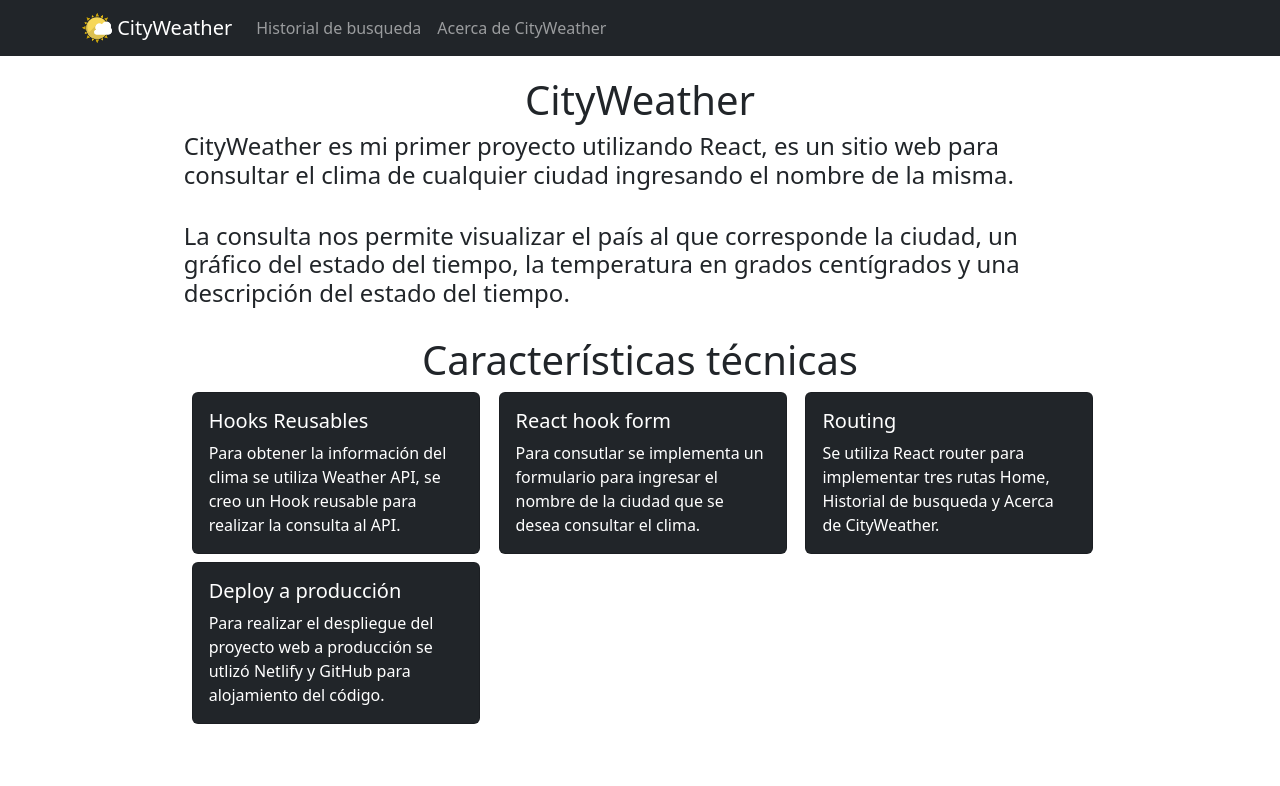
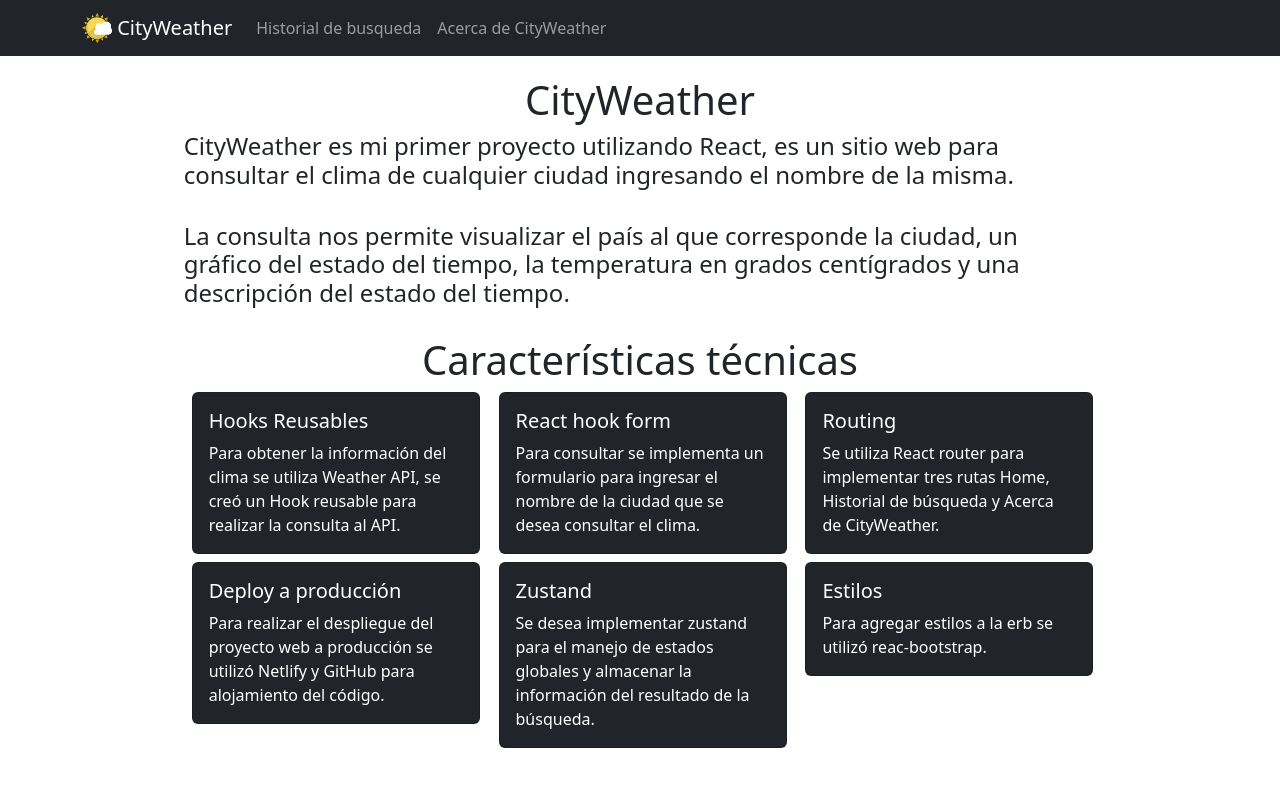
Before and after one commit to JhonnyRubioG/bootcamp-react-project, a React (Vite) app: page /about in a window 1280 px wide. Shown: the top 786 px of the page. Built offline with nearby package versions, Linux system fonts and the light colour scheme.

Commit message:
Se agrega información en about us

```diff
--- a/src/views/AboutUs/index.tsx
+++ b/src/views/AboutUs/index.tsx
@@ -29,7 +29,7 @@ const About = () => {
                                 <Card.Body>
                                     <Card.Title>Hooks Reusables</Card.Title>
                                     <Card.Text>
-                                        Para obtener la información del clima se utiliza Weather API, se creo
+                                        Para obtener la información del clima se utiliza Weather API, se creó
                                         un Hook reusable para realizar la consulta al API.
                                     </Card.Text>
                                 </Card.Body>
@@ -41,7 +41,7 @@ const About = () => {
                                 <Card.Body>
                                     <Card.Title>React hook form</Card.Title>
                                     <Card.Text>
-                                        Para consutlar se implementa un formulario para ingresar el nombre de la ciudad que
+                                        Para consultar se implementa un formulario para ingresar el nombre de la ciudad que
                                         se desea consultar el clima.
                                     </Card.Text>
                                 </Card.Body>
@@ -54,7 +54,7 @@ const About = () => {
                                     <Card.Title>Routing</Card.Title>
                                     <Card.Text>
                                         Se utiliza React router para implementar tres rutas Home, Historial de
-                                        busqueda y Acerca de CityWeather.
+                                        búsqueda y Acerca de CityWeather.
                                     </Card.Text>
                                 </Card.Body>
                             </Card>
@@ -65,8 +65,31 @@ const About = () => {
                                 <Card.Body>
                                     <Card.Title>Deploy a producción</Card.Title>
                                     <Card.Text>
-                                        Para realizar el despliegue del proyecto web a producción se utlizó Netlify
+                                        Para realizar el despliegue del proyecto web a producción se utilizó Netlify
                                         y GitHub para alojamiento del código.
+                                    </Card.Text>
+                                </Card.Body>
+                            </Card>
+                        </Col>
+
+                        <Col md={4}>
+                            <Card bg={'dark'} style={{ width: '18rem' }} text={'white'} className="mb-2">
+                                <Card.Body>
+                                    <Card.Title>Zustand</Card.Title>
+                                    <Card.Text>
+                                        Se desea implementar zustand para el manejo de estados globales y almacenar la
+                                        información del resultado de la búsqueda.
+                                    </Card.Text>
+                                </Card.Body>
+                            </Card>
+                        </Col>
+
+                        <Col md={4}>
+                            <Card bg={'dark'} style={{ width: '18rem' }} text={'white'} className="mb-2">
+                                <Card.Body>
+                                    <Card.Title>Estilos</Card.Title>
+                                    <Card.Text>
+                                        Para agregar estilos a la erb se utilizó reac-bootstrap.
                                     </Card.Text>
                                 </Card.Body>
                             </Card>
```
